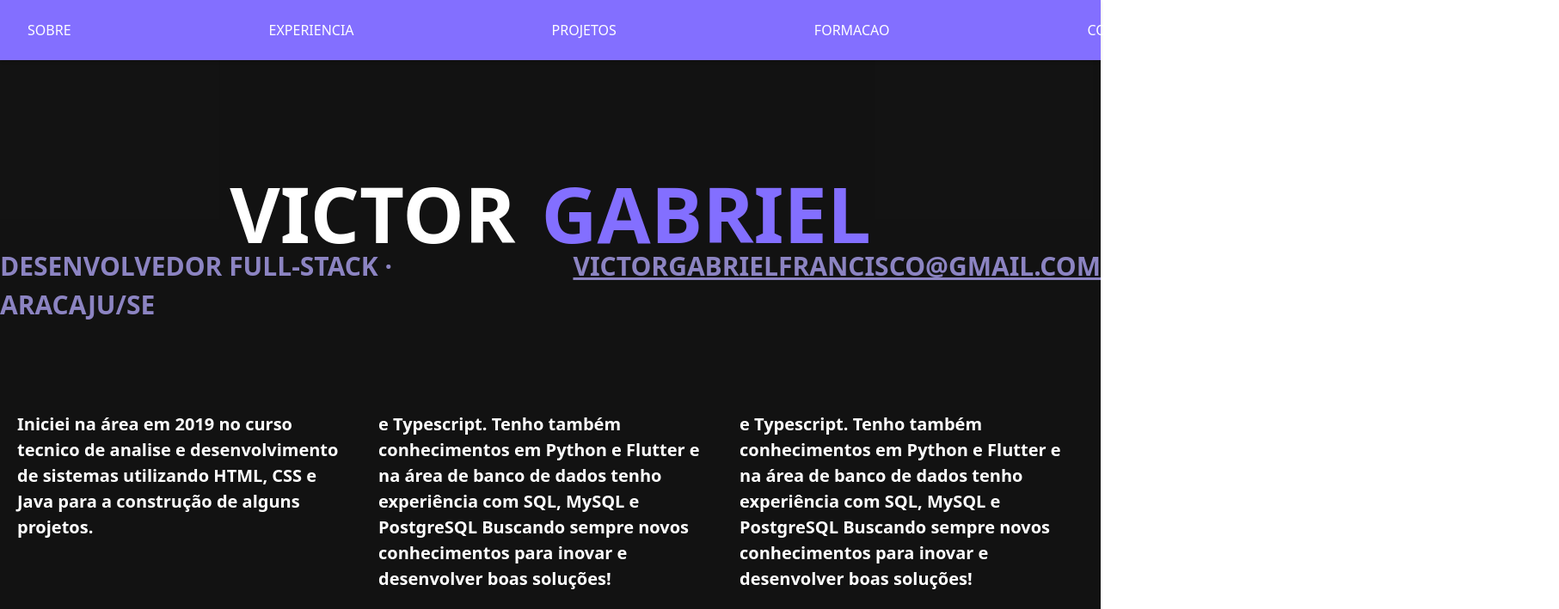
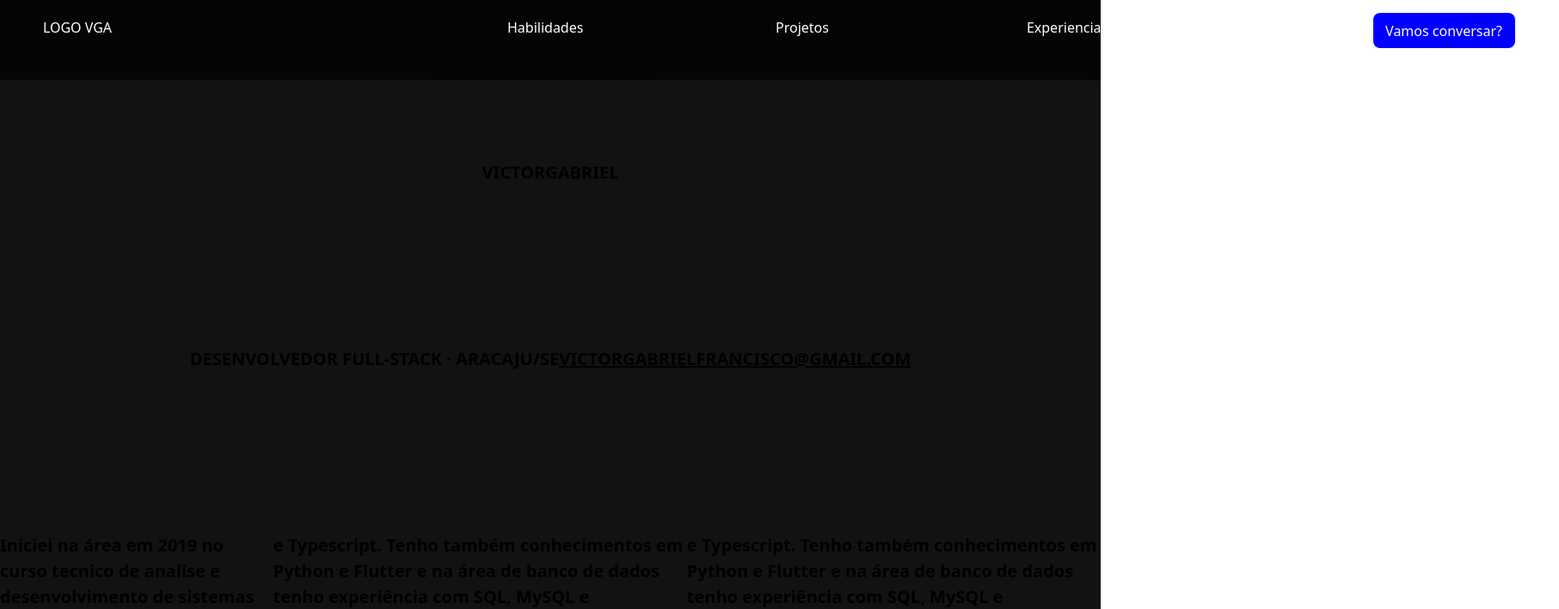
Before and after one commit to victorsota/portfolio, a React (Vite) app: page / in a window 1280 px wide. Shown: the top 709 px of the page at 86% size, 1813 px wide, since content can reach past the window. Built offline with nearby package versions, Linux system fonts and the light colour scheme.

Commit message:
feat: navbar component

```diff
--- a/src/components/Navbar.jsx
+++ b/src/components/Navbar.jsx
@@ -1,45 +1,38 @@
 import { Link } from "react-scroll";
-import minhaFoto from "../img/minhaFoto.jpeg";
 
 const Navbar = () => {
   return (
     <nav>
       <ul>
-        <div class="flex items-center p-4">
-          <li>
+        <div className="icons">
+          <li class="logo">
             <Link to="about" smooth={true} duration={500}>
-              SOBRE
+              LOGO VGA
+            </Link>
+          </li>
+          <div className="navegacao">
+            <li class="links">
+              <Link to="skills" smooth={true} duration={500}>
+                Habilidades
               </Link>
             </li>
             <li>
               <Link to="projects" smooth={true} duration={500}>
-              EXPERIENCIA
+                Projetos
               </Link>
             </li>
             <li>
-            <Link to="blog" smooth={true} duration={500}>
-              PROJETOS
+              <Link to="experience" smooth={true} duration={500}>
+                Experiencia
               </Link>
             </li>
+          </div>
+        </div>
         <li>
-            <Link to="blog" smooth={true} duration={500}>
-              FORMACAO
+          <Link to="contact" smooth={true} duration={500}>
+            <button className="custom-button">Vamos conversar?</button>
           </Link>
         </li>
-          <li>
-            <Link to="contact" smooth={true} duration={500}>
-              CONTATO
-            </Link>
-          </li>
-          <li>
-            <img
-              class="h-10 w-10 flex-none rounded-full"
-              src={minhaFoto}
-              alt="profilePicture"
-              title="profilePicture"
-            />
-          </li>
-        </div>
       </ul>
     </nav>
   );
--- a/src/styles/style.css
+++ b/src/styles/style.css
@@ -7,64 +7,65 @@ section {
   font-weight: bold;
 }
 
+.logo {
+  width: 140px;
+}
+
+.navb {
+  display: flex;
+  justify-content: center;
+  text-align: center;
+}
+
+.navegacao {
+  display: flex;
+  justify-content: center;
+  text-align: center;
+  margin-left: 200px;
+}
+
 .geral {
   background-color: rgba(3, 3, 3, 0.939);
 }
 
-.name {
-  margin-right: 30px;
-  color: white;
-  font-size: 90px;
+.icons {
+  display: flex;
+  text-align: center;
+  margin-top: 20px;
+  margin-left: 20px;
 }
 
-.name2 {
-  font-size: 90px;
-  color: #836fff;
-}
-
-.textabout {
-  margin-top: -350px;
-  color: white;
-}
-
-.contact2 {
-  font-size: 30px;
-  margin-top: -250px;
-  margin-left: 50px;
-  color: #8c84c2;
-}
-
-.contact {
-  font-size: 30px;
-  margin-top: -250px;
-  color: #8c84c2;
-}
-
-.textsobre1 {
-  margin-left: 20px;
-  width: 30%;
-  margin-right: 40px;
-}
-
-.textsobre2 {
-  width: 30%;
-  margin-right: 40px;
+.links {
+  width: 82px;
 }
 
 nav {
-  display: flex;
-  align-items: center;
   position: -webkit-sticky;
   position: sticky;
   top: 0;
   z-index: 2;
-  height: 70px;
+  height: 93px;
   min-height: 70px;
   width: 100%;
-  background-color: #836fff;
-  padding: 0 1rem;
+  background-color: #000000bb;
   box-shadow: 0 0.125rem 0.25rem 0 rgb(0 0 0 / 11%);
   color: white;
+}
+
+.custom-button {
+  margin-top: 15px;
+  width: 165px;
+  height: 41px; /* Altura atualizada */
+  padding: 0 12px; /* Ajuste do preenchimento */
+  border-radius: 8px; /* Pontas arredondadas */
+  background-color: blue; /* Cor de fundo azul */
+  color: white; /* Cor do texto branco */
+  border: none; /* Remove a borda do botão */
+  cursor: pointer; /* Altera o cursor para indicar que o botão é clicável */
+  display: flex; /* Permite centralizar verticalmente */
+  align-items: center; /* Centraliza verticalmente */
+  justify-content: center;
+  margin-left: 86px; /* Centraliza horizontalmente */
 }
 
 nav ul {
```
Lines whose indentation alone changed are shown as unchanged.
